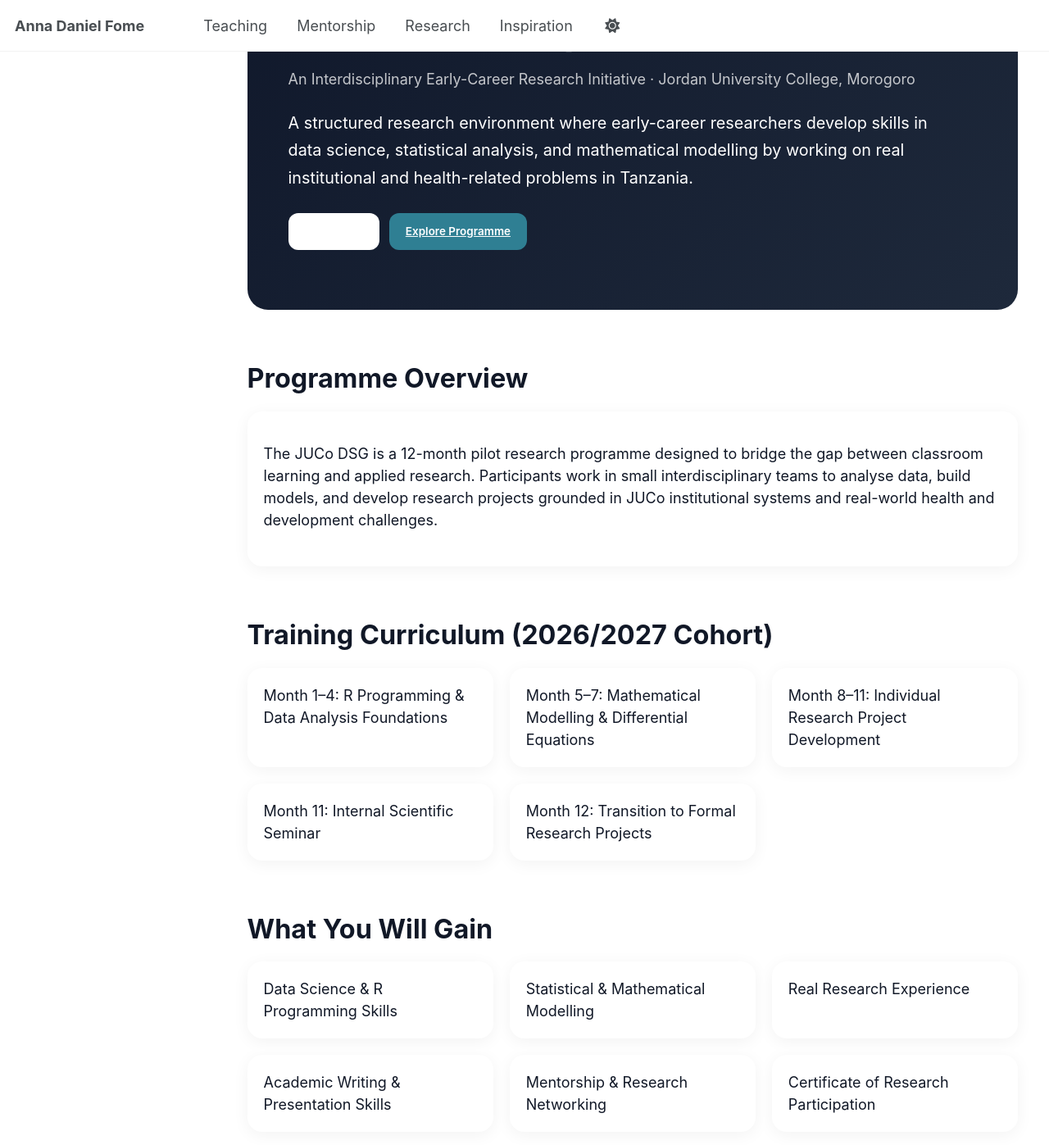
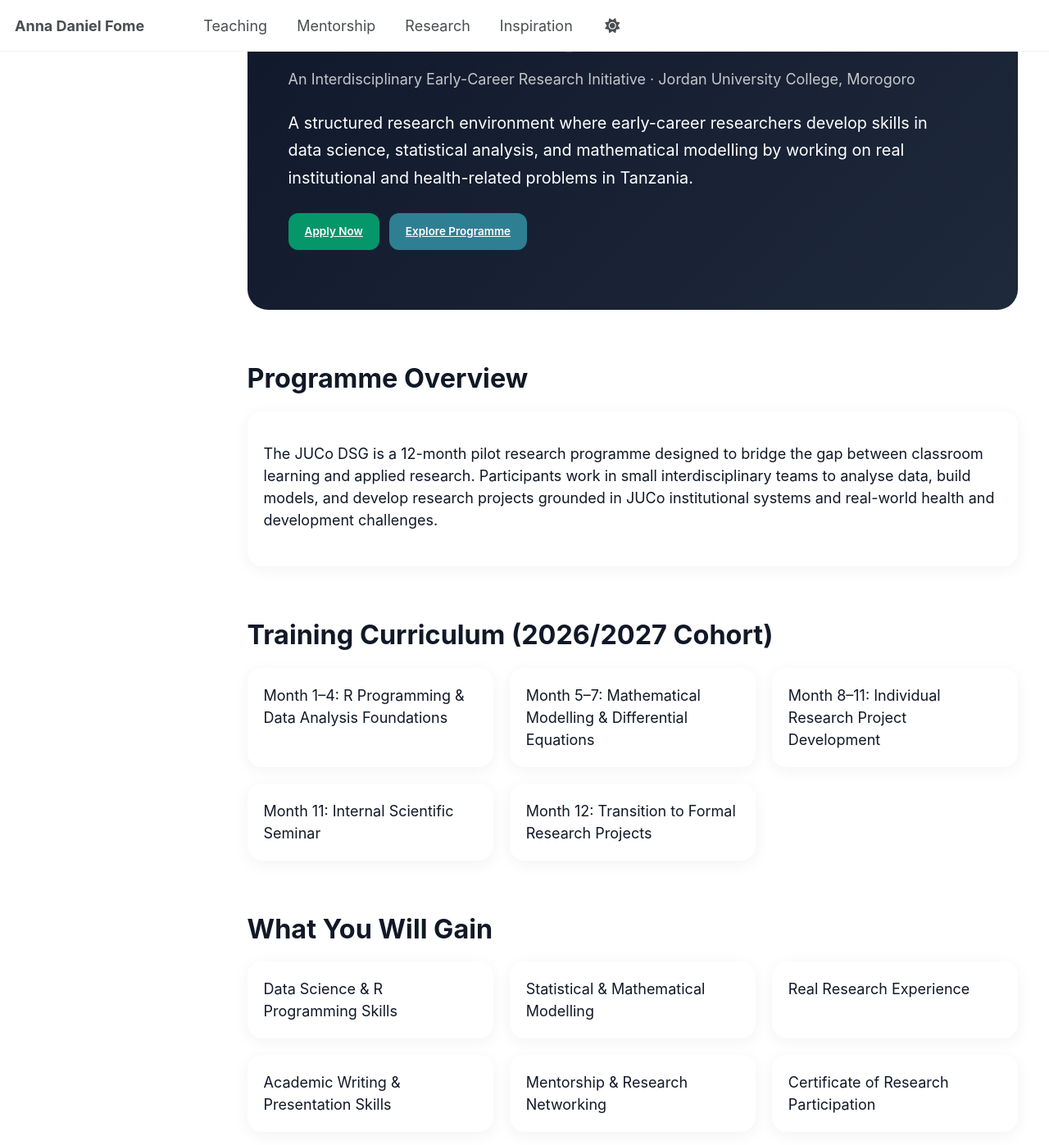
Before and after one commit to FomeA/FomeA.github.io, a Jekyll site: the page built from _pages/datascience.html, in a window 1280 px wide and 1400 px high, scrolled down 287 px. Shown: the top 1397 px of the window at 82% size. Built offline with Jekyll 4.4.1, drawn with Linux system fonts in a browser that asks for light colours; a script bundle is joined from its source files by our own code; library files that are not in the unit come from our copies.

Commit message:
Update datascience.html

```diff
--- a/_pages/datascience.html
+++ b/_pages/datascience.html
@@ -242,7 +242,7 @@
 }
 
 .primary{
-  background:white;
+  background:#059669;
   color:black;
 }
 
```
